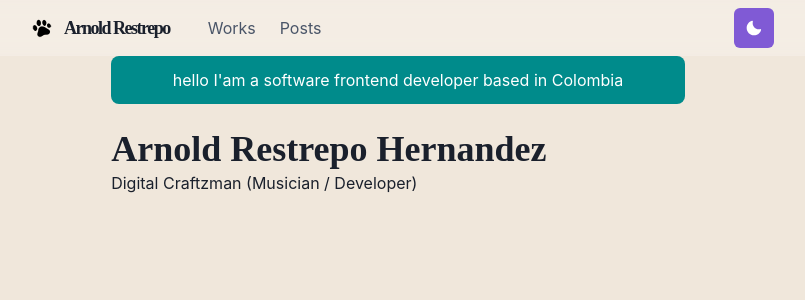
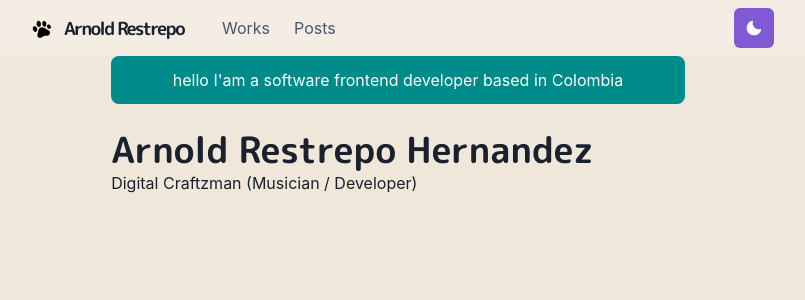
Before and after one commit to arestrepodev/portfolio-v2, a Next.js app: page / in a window 1280 px wide. Shown: the top 300 px of the page, without its empty margins (242-1047 px from the left). Built offline with nearby package versions, Linux system fonts and the light colour scheme.

Commit message:
Add Custom Fonts

```diff
--- /dev/null
+++ b/components/fonts.js
@@ -0,0 +1,6 @@
+const Fonts = () => (
+  <style jsx global>{`
+    @import url('https://fonts.googleapis.com/css2?family=M+PLUS+Rounded+1c:wght@300;700&display=swap');
+  `}</style>
+)
+export default Fonts
--- a/pages/_app.js
+++ b/pages/_app.js
@@ -1,9 +1,11 @@
 import { ChakraProvider } from '@chakra-ui/react'
 import Layout from '../components/layouts/main'
 import theme from '../lib/theme'
+import Fonts from '../components/fonts'
 const Website = ({ Component, pageProps, router }) => {
   return (
     <ChakraProvider theme={theme}>
+      <Fonts />
       <Layout router={router}>
         <Component {...pageProps} key={router.route} />
       </Layout>
```
